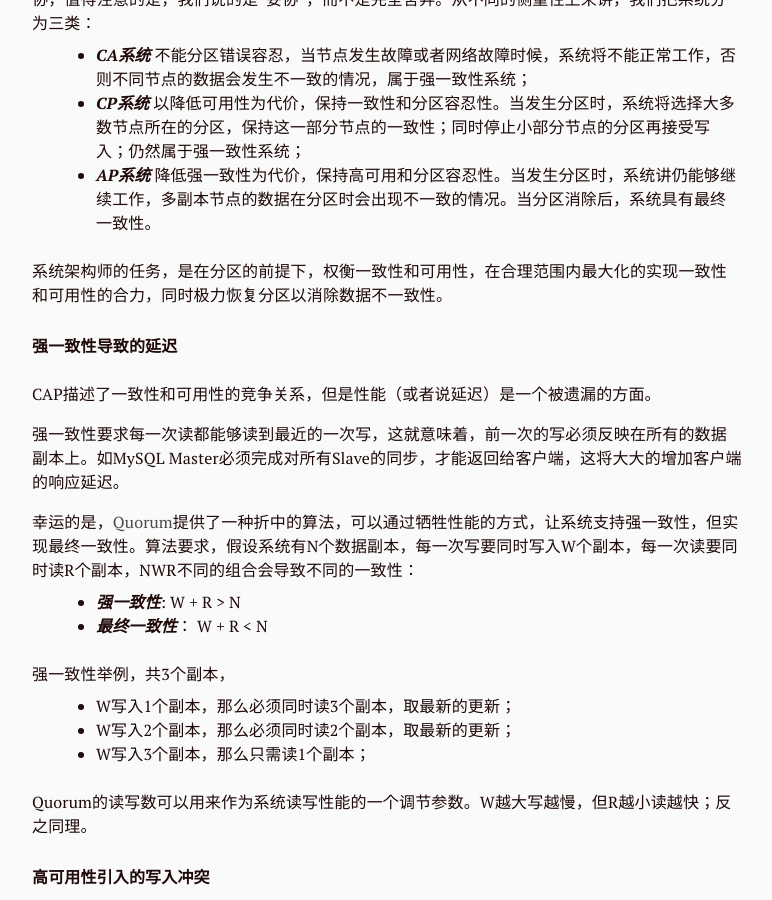
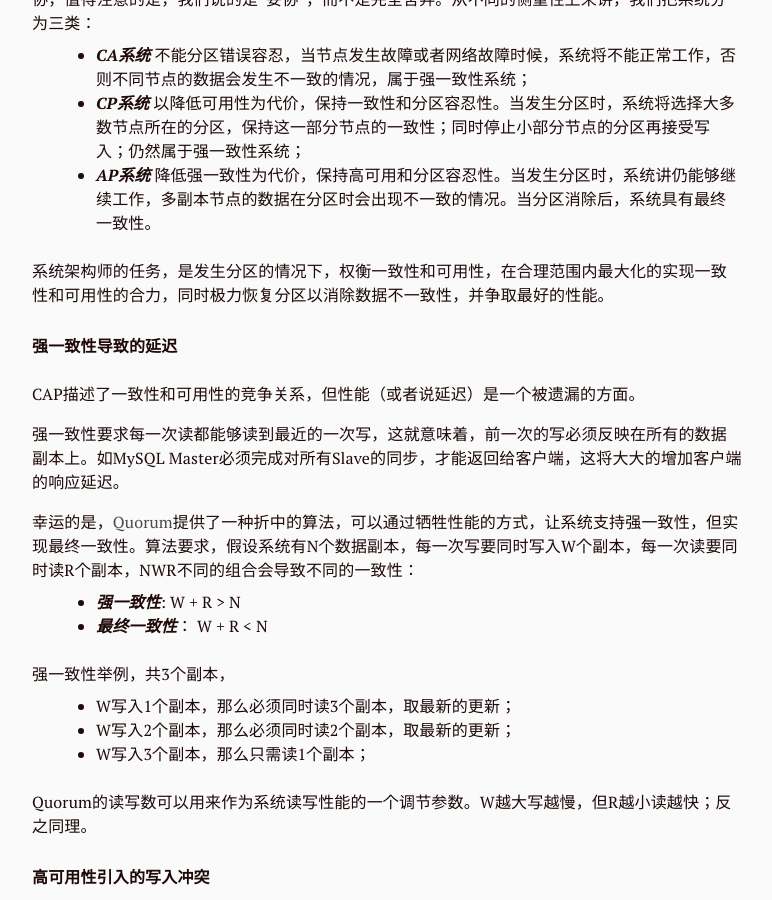
Before and after one commit to aaronyao/aaronyao.github.io, a Jekyll site: the page built from _posts/2019-03-13-consisitency-of-distributed-system.md, in a window 1280 px wide and 900 px high, scrolled down 6422 px. Shown: the whole window, without its empty margins (253-1025 px from the left). Built offline with Jekyll 4.4.1, drawn with Linux system fonts in a browser that asks for light colours.

Commit message:
Fix typo.

```diff
--- a/_posts/2019-03-13-consisitency-of-distributed-system.md
+++ b/_posts/2019-03-13-consisitency-of-distributed-system.md
@@ -162,11 +162,11 @@ CAP理论推测并被证明了，分布式系统不能同时完全满足以下
 - ***CP系统*** 以降低可用性为代价，保持一致性和分区容忍性。当发生分区时，系统将选择大多数节点所在的分区，保持这一部分节点的一致性；同时停止小部分节点的分区再接受写入；仍然属于强一致性系统；
 - ***AP系统*** 降低强一致性为代价，保持高可用和分区容忍性。当发生分区时，系统讲仍能够继续工作，多副本节点的数据在分区时会出现不一致的情况。当分区消除后，系统具有最终一致性。
 
-系统架构师的任务，是在分区的前提下，权衡一致性和可用性，在合理范围内最大化的实现一致性和可用性的合力，同时极力恢复分区以消除数据不一致性。
+系统架构师的任务，是发生分区的情况下，权衡一致性和可用性，在合理范围内最大化的实现一致性和可用性的合力，同时极力恢复分区以消除数据不一致性，并争取最好的性能。
 
 ##### 强一致性导致的延迟
 
-CAP描述了一致性和可用性的竞争关系，但是性能（或者说延迟）是一个被遗漏的方面。
+CAP描述了一致性和可用性的竞争关系，但性能（或者说延迟）是一个被遗漏的方面。
 
 强一致性要求每一次读都能够读到最近的一次写，这就意味着，前一次的写必须反映在所有的数据副本上。如MySQL Master必须完成对所有Slave的同步，才能返回给客户端，这将大大的增加客户端的响应延迟。
 
```
Also changed, not shown: _posts/2019-03-11-kafka-distributed-data-platform.md (+1 -1 lines).
